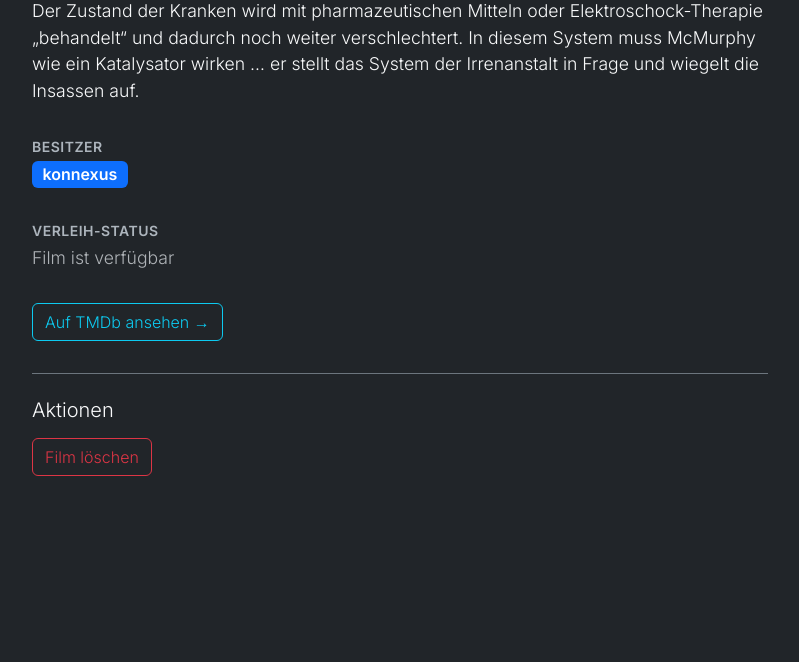
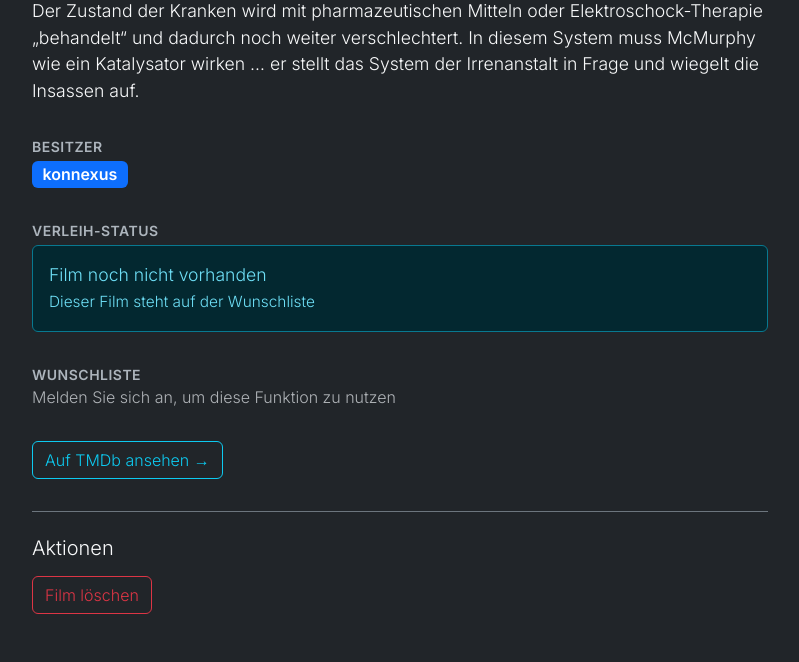
Before and after one commit to sonoflex/d-vhs, a Flask app: page /film/2 in a window 1280 px wide. Shown: the part 594-1256 px from the top of the page, without its empty margins (430-1229 px from the left). Before the commit the page ends 1070 px from the top, so only its background shows below. Run offline with Flask 3, Linux system fonts and the light colour scheme.

Commit message:
add flag Wunschliste

```diff
--- a/app.py
+++ b/app.py
@@ -34,6 +34,7 @@
     verliehen_an = db.Column(db.String(100))
     verliehen_seit = db.Column(db.DateTime)
     genres = db.Column(db.String(500))  # Komma-separierte Liste von Genres
+    wunschliste = db.Column(db.Boolean, default=True)
 
 class Benutzer(db.Model):
     id = db.Column(db.Integer, primary_key=True)
@@ -248,13 +249,18 @@
             flash(f"Film '{existing.title}' ist bereits in der Sammlung", "warning")
             return redirect(url_for("index"))
 
+         # Hole aktuellen Benutzer
+        current_user = Benutzer.query.filter_by(id=session.get("benutzer_id")).first()
+
         film = Film(
             title=film_data.get("title"),
             year=int(film_data.get("release_date", "0")[:4]) if film_data.get("release_date") else None,
             beschreibung=film_data.get("overview", ""),
             tmdb_id=film_data.get("tmdb_id"),
             poster_url=film_data.get("poster_url"),
-            genres=film_data.get("genres", "")
+            genres=film_data.get("genres", ""),
+            besitzer=current_user.name if current_user else None,
+            wunschliste=True
         )
 
         db.session.add(film)
@@ -304,6 +310,20 @@
         flash(f"'{film.title}' gehört jetzt {besitzer}", "success")
 
     db.session.commit()
+    return redirect(url_for("film_detail", film_id=film_id))
+
+@app.route("/film/<int:film_id>/wunschliste", methods=["POST"])
+@login_erforderlich
+def toggle_wunschliste(film_id):
+    film = Film.query.get_or_404(film_id)
+    film.wunschliste = not film.wunschliste
+    db.session.commit()
+
+    if film.wunschliste:
+        flash(f"'{film.title}' zur Wunschliste hinzugefügt", "success")
+    else:
+        flash(f"'{film.title}' von der Wunschliste entfernt", "success")
+
     return redirect(url_for("film_detail", film_id=film_id))
 
 @app.route("/film/<int:film_id>/verleihen", methods=["POST"])
--- a/templates/detail.html
+++ b/templates/detail.html
@@ -132,7 +132,12 @@
                 <div class="detail-section">
                     <div class="info-label">Verleih-Status</div>
                     <div class="info-value">
-                        {% if film.verliehen_an %}
+                        {% if film.wunschliste %}
+                            <div class="alert alert-info mb-3">
+                                <strong>Film noch nicht vorhanden</strong><br>
+                                <small>Dieser Film steht auf der Wunschliste</small>
+                            </div>
+                        {% elif film.verliehen_an %}
                             <div class="alert alert-warning mb-3">
                                 <strong>Verliehen an {{ film.verliehen_an }}</strong><br>
                                 <small>Seit {{ film.verliehen_seit.strftime('%d.%m.%Y') }}
@@ -184,6 +189,24 @@
                     </div>
                 </div>
 
+                <!-- Wunschliste -->
+                <div class="detail-section">
+                    <div class="info-label">Wunschliste</div>
+                    {% if session.get('benutzer_name') %}
+                        <form action="{{ url_for('toggle_wunschliste', film_id=film.id) }}" method="POST" class="mt-2">
+                            <div class="form-check">
+                                <input class="form-check-input" type="checkbox" id="wunschliste"
+                                       onchange="this.form.submit()" {% if film.wunschliste %}checked{% endif %}>
+                                <label class="form-check-label" for="wunschliste">
+                                    Auf meiner Wunschliste
+                                </label>
+                            </div>
+                        </form>
+                    {% else %}
+                        <span class="text-muted">Melden Sie sich an, um diese Funktion zu nutzen</span>
+                    {% endif %}
+                </div>
+
                 <!-- TMDb Link -->
                 {% if film.tmdb_id %}
                 <div class="detail-section">
--- a/templates/index.html
+++ b/templates/index.html
@@ -219,6 +219,9 @@
                                         {{ film.title }}{% if film.year %} ({{ film.year }}){% endif %}
                                         {% if film.besitzer %}
                                             <span class="badge bg-primary ms-2">{{ film.besitzer }}</span>
+                                            {% if film.wunschliste %}
+                                                <span class="badge bg-secondary ms-1">Wunschliste</span>
+                                            {% endif %}
                                         {% endif %}
                                     </h5>
                                     {% if film.verliehen_an %}
```
Also changed, not shown: data/filme.db.
